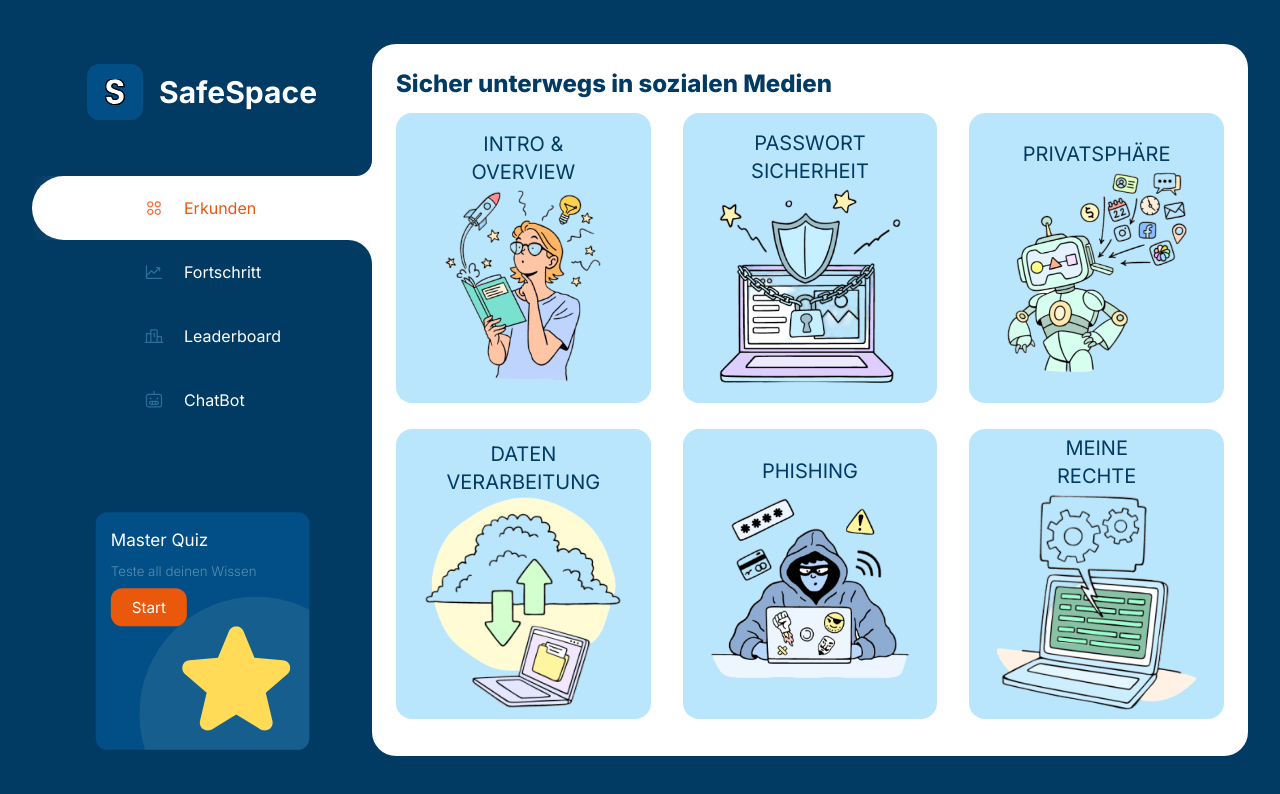
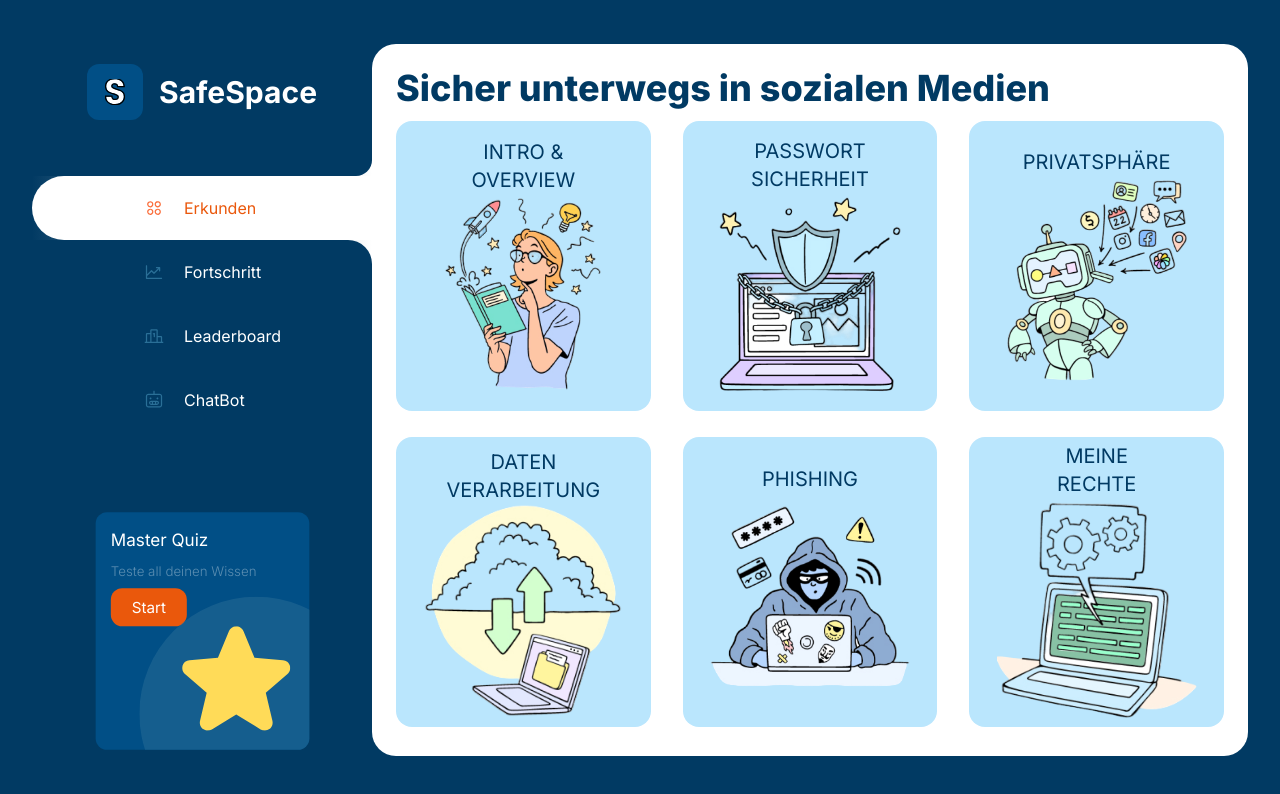
Before and after one commit to uwumarogie/ITBL-Datenschutz, a Next.js app: page /space in a window 1280 px wide. Shown: the top 794 px of the page. Built offline with nearby package versions, Linux system fonts and the light colour scheme.

Commit message:
header size on large screen

```diff
--- a/src/components/ExerciseNavigation.tsx
+++ b/src/components/ExerciseNavigation.tsx
@@ -32,7 +32,7 @@ const exerciseLinksData = [
 export function ExerciseNavigation() {
   return (
     <div className="h-full">
-      <h1 className="text-blue-background text-lg md:text-l lg:text-2xl max-h-[60px] font-extrabold mb-2 px-6">
+      <h1 className="text-blue-background text-lg md:text-l lg:text-2xl xl:text-4xl max-h-[60px] font-extrabold mb-2 px-6">
         Sicher unterwegs in sozialen Medien
       </h1>
       <div className="flex flex-col h-reduced-40 justify-center overflow-y-auto px-6">
```
